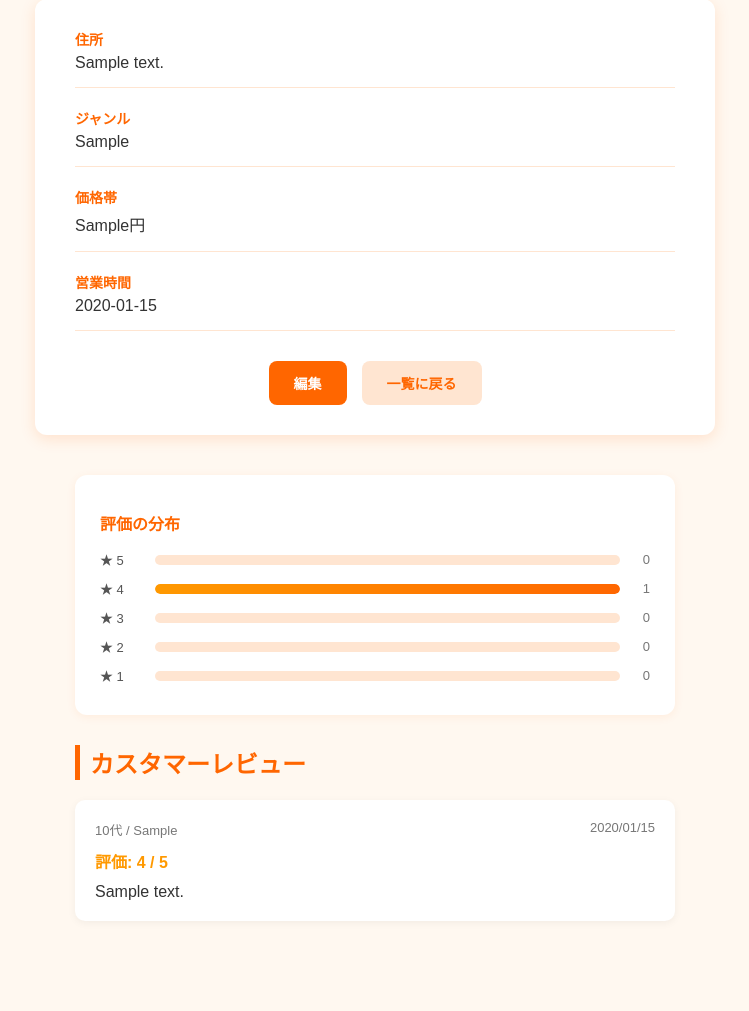
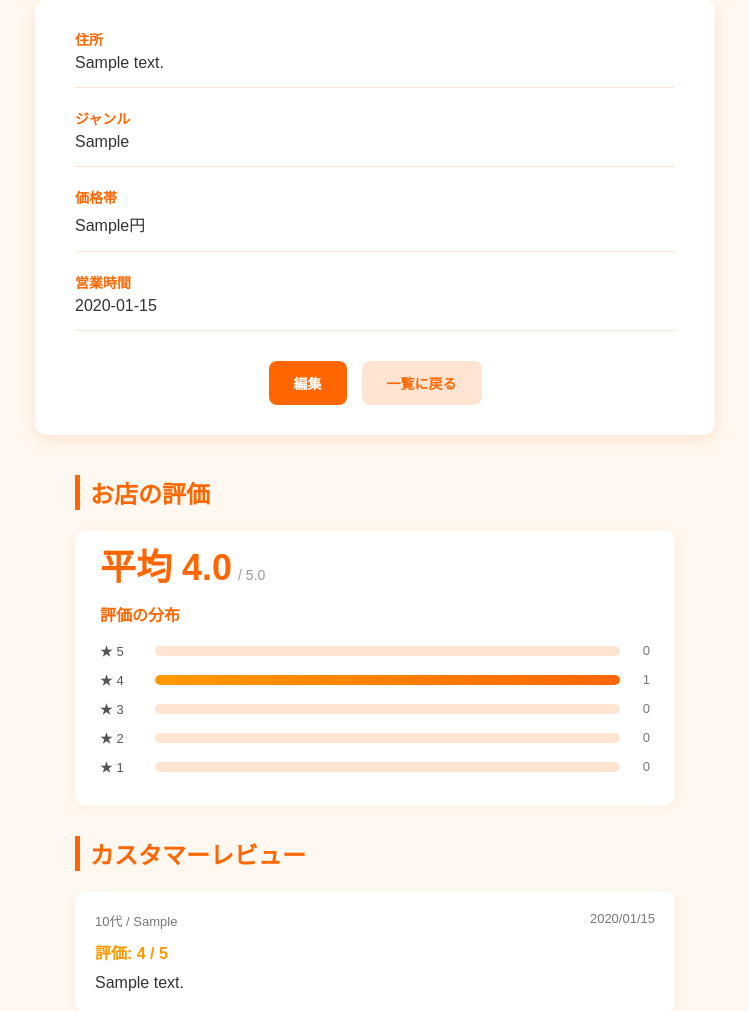
Before and after one commit to OOP2-2025-final-G05/MOGU, a Flask app: page /restaurants/1 in a window 1280 px wide. Shown: the part 138-1149 px from the top of the page, without its empty margins (265-1014 px from the left). Before the commit the page ends 1059 px from the top, so only its background shows below. Run offline with Flask 3, Linux system fonts and the light colour scheme; tables that the repository leaves empty hold one stand-in row (values such as "Sample post").

Commit message:
Update restaurant_details.html

```diff
--- a/templates/restaurant_details.html
+++ b/templates/restaurant_details.html
@@ -35,7 +35,9 @@
         .review-stars { color: #ff9900; font-weight: bold; margin-bottom: 10px; }
         .review-comment { color: #333; white-space: pre-wrap; }
 
+
         /* ===== 評価分布 ===== */
+        .reviews-evaluation { color: #ff6600; border-left: 5px solid #ff6600; padding-left: 10px; margin-bottom: 20px; }
         .rating-summary {
             background: white;
             padding: 20px 25px;
@@ -85,6 +87,26 @@
             color: #777;
         }
 
+        /* ===== 平均評価 ===== */
+        .avg-rating {
+            display: flex;
+            align-items: baseline;
+            gap: 6px;
+            margin-bottom: 15px;
+        }
+
+        .avg-score {
+            font-size: 36px;
+            font-weight: bold;
+            color: #ff6600;
+            line-height: 1;
+        }
+
+        .avg-label {
+            font-size: 14px;
+            color: #999;
+        }
+
     </style>
 </head>
 
@@ -120,6 +142,7 @@
     </div>
 
     <div class="reviews-section">
+        <h2 class="reviews-evaluation">お店の評価</h2>
         {% set total = reviews|length %}
         {% if total > 0 %}
         {% set counts = {
@@ -130,7 +153,20 @@
             1: reviews|selectattr("rating", "equalto", 1)|list|length
         } %}
 
+        {% set avg =
+            (
+                5 * counts[5] +
+                4 * counts[4] +
+                3 * counts[3] +
+                2 * counts[2] +
+                1 * counts[1]
+            ) / total
+        %}
         <div class="rating-summary">
+            <div class="avg-rating">
+            <div class="avg-score">平均 {{ avg | round(1) }}</div>
+            <div class="avg-label">/ 5.0</div>
+            </div>
             <h3 class="rating-title">評価の分布</h3>
 
             {% for star in [5,4,3,2,1] %}
```
